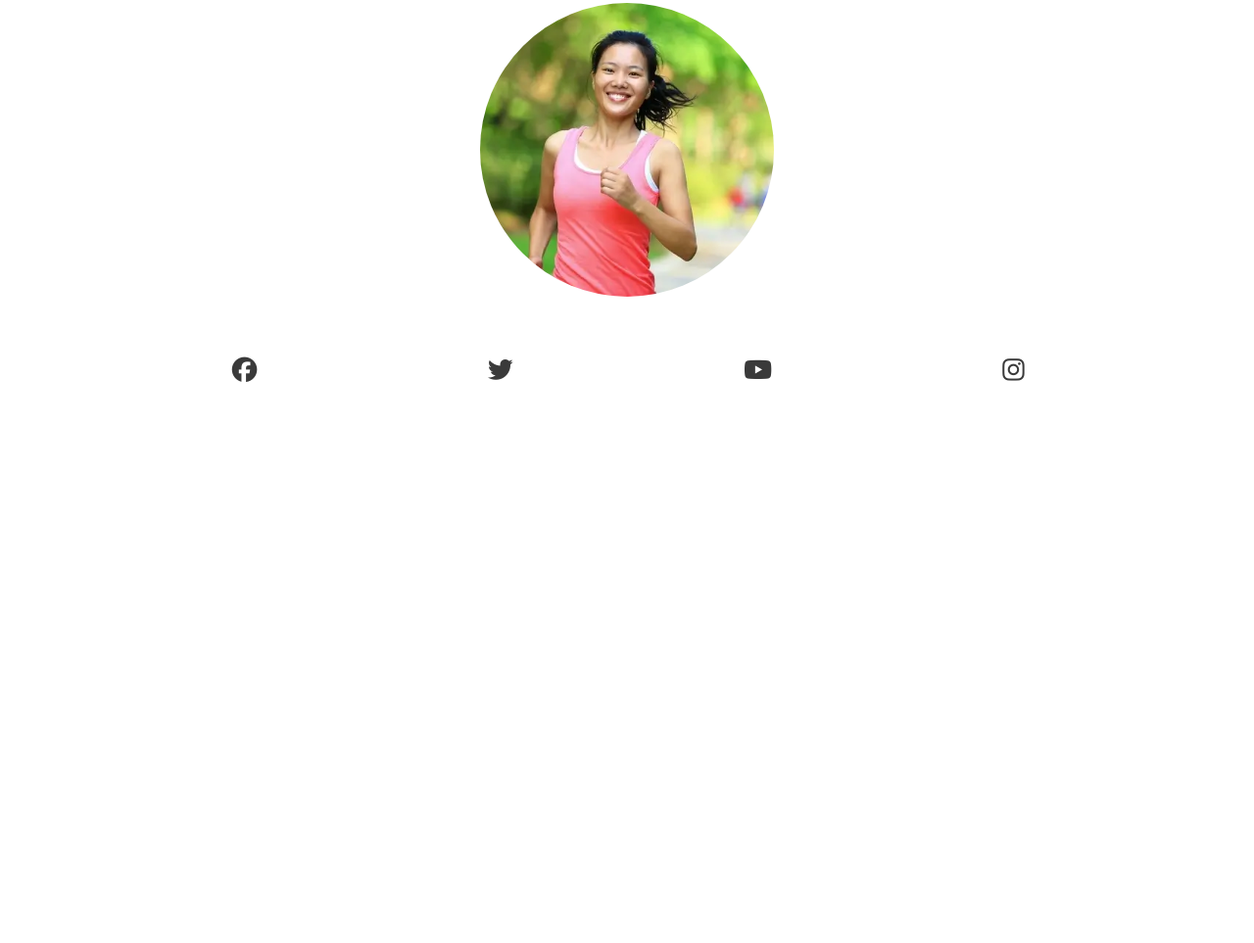
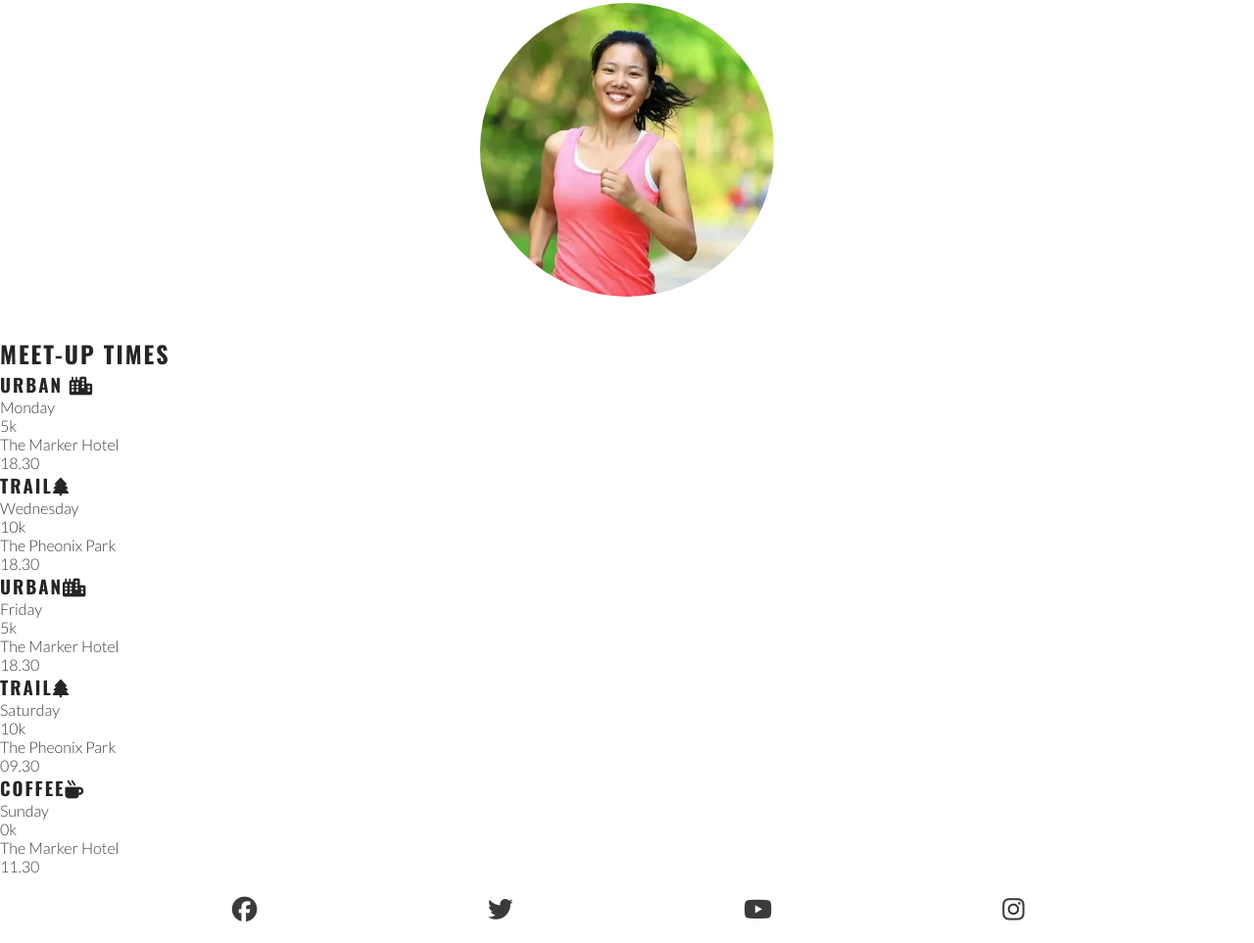
Before and after one commit to ruairikeane11/Love-Running, a plain HTML site: page index.html in a window 1280 px wide. Shown: the part 1024-1987 px from the top of the page at 98% size. Before the commit the page ends 1436 px from the top, so only its background shows below. Drawn offline with nearby package versions, Linux system fonts and the light colour scheme.

Commit message:
add meetup times in html

```diff
--- a/index.html
+++ b/index.html
@@ -77,7 +77,48 @@
                     <div id="circle-cover-bg"></div>
                 </div>
 
+        </section>
 
+        <!-- Meetup times section-->
+        <section id="meetups">
+            <h2>Meet-up Times</h2>
+            <div id="times">
+                <div>
+                    <h3>Urban <i class="fa-solid fa-city"></i></h3>
+                    <p>Monday</p>
+                    <p>5k</p>
+                    <p>The Marker Hotel</p>
+                    <p>18.30</p>
+                </div>
+                <div>
+                    <h3>Trail<i class="fa-solid fa-tree"></i></h3>
+                    <p>Wednesday</p>
+                    <p>10k</p>
+                    <p>The Pheonix Park</p>
+                    <p>18.30</p>
+                </div>
+                <div>
+                    <h3>Urban<i class="fa-solid fa-city"></i></h3>
+                    <p>Friday</p>
+                    <p>5k</p>
+                    <p>The Marker Hotel</p>
+                    <p>18.30</p>
+                </div>
+                <div>
+                    <h3>Trail<i class="fa-solid fa-tree"></i></h3>
+                    <p>Saturday</p>
+                    <p>10k</p>
+                    <p>The Pheonix Park</p>
+                    <p>09.30</p>
+                </div>
+                <div>
+                    <h3>Coffee<i class="fa-solid fa-mug-hot"></i></h3>
+                    <p>Sunday</p>
+                    <p>0k</p>
+                    <p>The Marker Hotel</p>
+                    <p>11.30</p>
+                </div>
+            </div>
         </section>
     </main>
 
```
